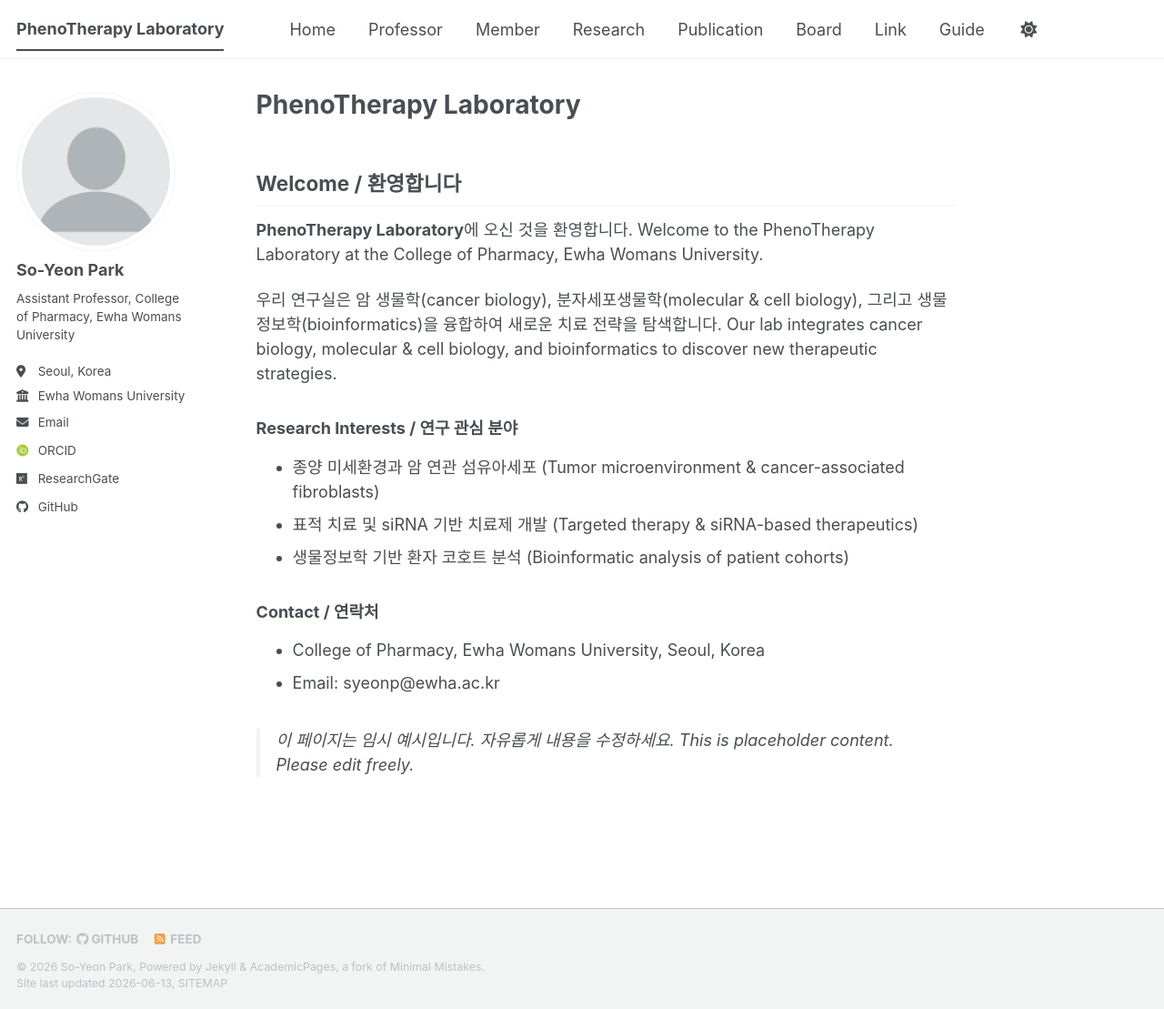
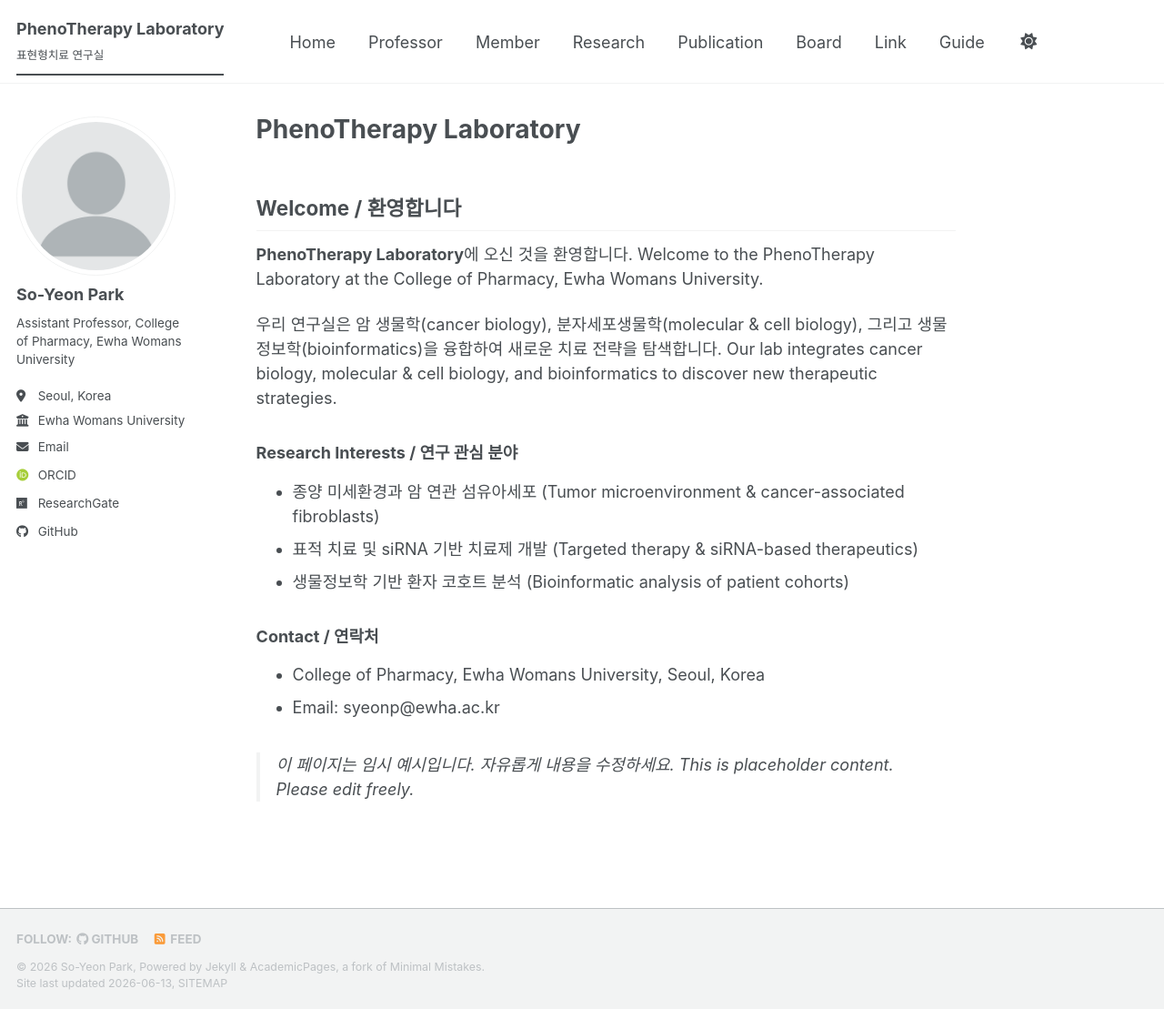
Before and after one commit to PhenoTherapy/phenotherapy.github.io, a Jekyll site: the page built from _pages/home.md, in a window 1280 px wide and 1109 px high. Shown: the whole window at 91% size. Built offline with Jekyll 4.4.1, drawn with Linux system fonts in a browser that asks for light colours; some web fonts are replaced; a script bundle is joined from its source files by our own code; library files that are not in the unit come from our copies.

Commit message:
Update _config.yml

```diff
--- a/_config.yml
+++ b/_config.yml
@@ -9,7 +9,8 @@
 # Basic Site Settings
 locale                   : "en-US"
 site_theme               : "default" # The available themes options are "default", "air", "sunrise", "mint", "dirt" and "contrast"
-title                    : "PhenoTherapy Laboratory"
+title                    : "PhenoTherapy Laboratory<br><span style='font-size:0.7em; font-weight:normal;'>표현형치료 연구실</span>"
+logo                     : "logo.png"
 title_separator          : "-"
 name                     : &name "So-Yeon Park"
 description              : &description "PhenoTherapy Laboratory, College of Pharmacy, Ewha Womans University"   # Update this with a general description of your site, this is the default if not overridden by a page
```
